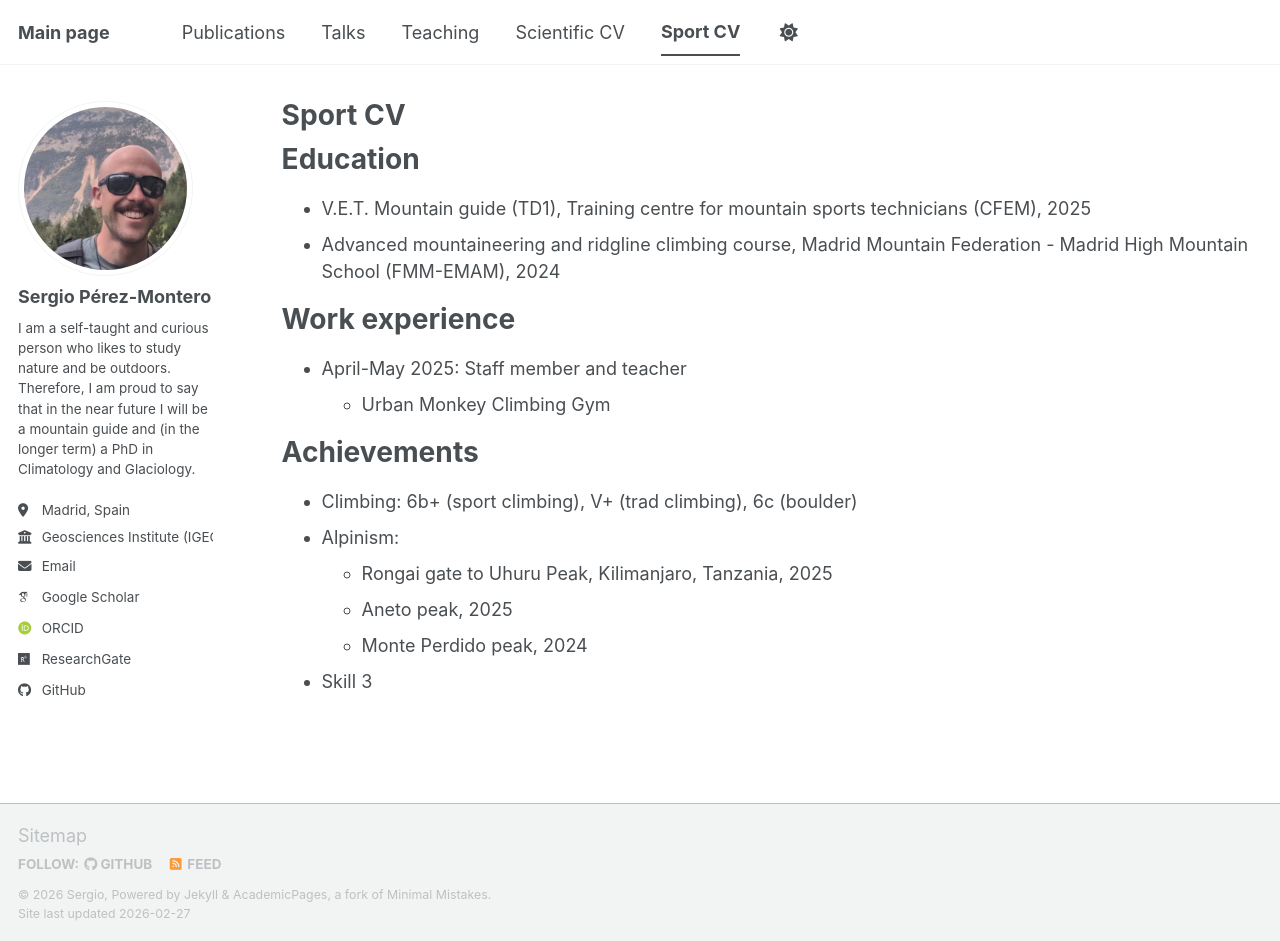
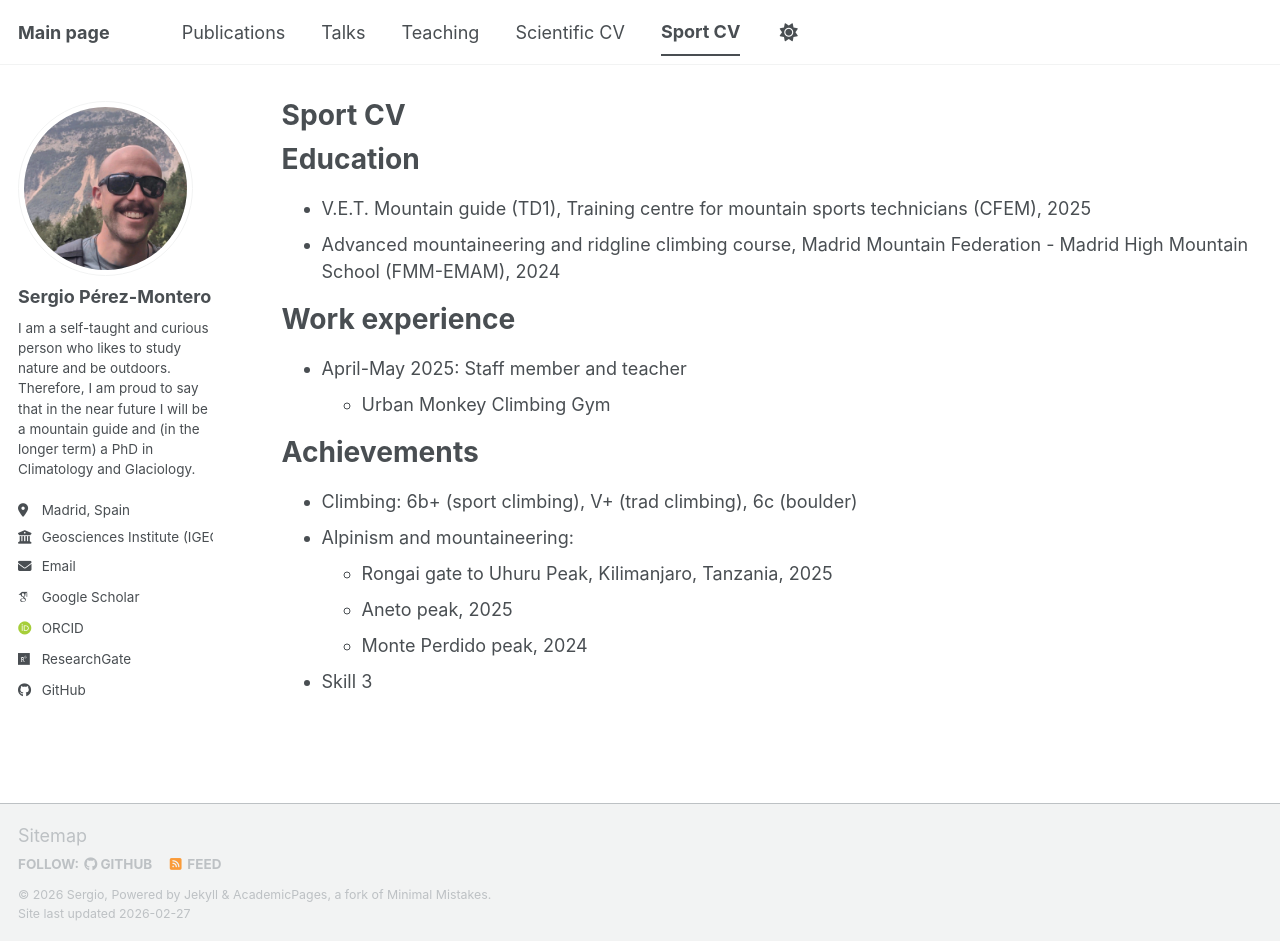
Before and after one commit to sperezmont/sperezmont.github.io, a Jekyll site: the page built from _pages/SportCV.md, in a window 1280 px wide and 941 px high. Built offline with Jekyll 4.4.1, drawn with Linux system fonts in a browser that asks for light colours; some web fonts are replaced; a script bundle is joined from its source files by our own code; library files that are not in the unit come from our copies.

Commit message:
Update SportCV.md

```diff
--- a/_pages/SportCV.md
+++ b/_pages/SportCV.md
@@ -22,7 +22,7 @@ Work experience
 Achievements
 ======
 * Climbing: 6b+ (sport climbing), V+ (trad climbing), 6c (boulder)
-* Alpinism:
+* Alpinism and mountaineering:
   * Rongai gate to Uhuru Peak, Kilimanjaro, Tanzania, 2025
   * Aneto peak, 2025
   * Monte Perdido peak, 2024
```
